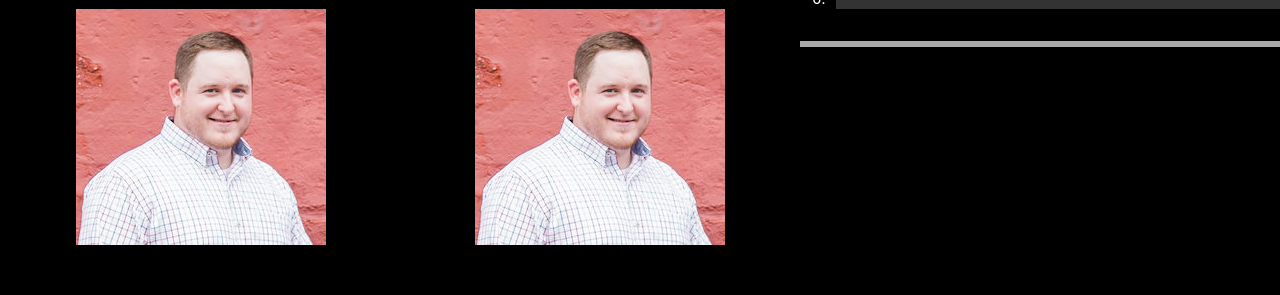
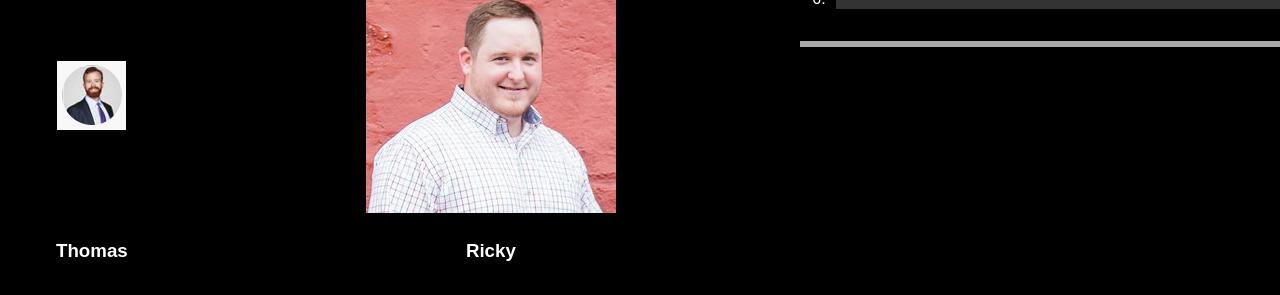
Before and after one commit to rchandl7/family-feud-master, a plain HTML site: page popup.html in a window 1280 px wide. Shown: the part 505-800 px from the top of the page. Drawn offline with Linux system fonts and the light colour scheme.

Commit message:
thomas picture

```diff
--- a/popup.html
+++ b/popup.html
@@ -253,11 +253,15 @@ along with Clan Contest.  If not, see http://www.gnu.org/licenses/.
 <!-- splash -->
 <div class="screen" id="view_splash">
 	<img src="gfx/logo.png" />
-	<h1 align=center >Featuring:</h1>
+	<h1 align=center>Featuring:</h1>
 	<table>
 		<tr>
+			<td><img src="gfx/thomas.png" /></td>
 			<td><img src="gfx/ricky.jpg" /></td>
-			<td><img src="gfx/ricky.jpg" /></td>
+		</tr>
+		<tr>
+			<td><h3 align=center>Thomas</h3></td>
+			<td><h3 align=center>Ricky</h3></td>
 		</tr>
 	</table>
 </div>
```
Also changed, not shown: gfx/thomas.png (added).
